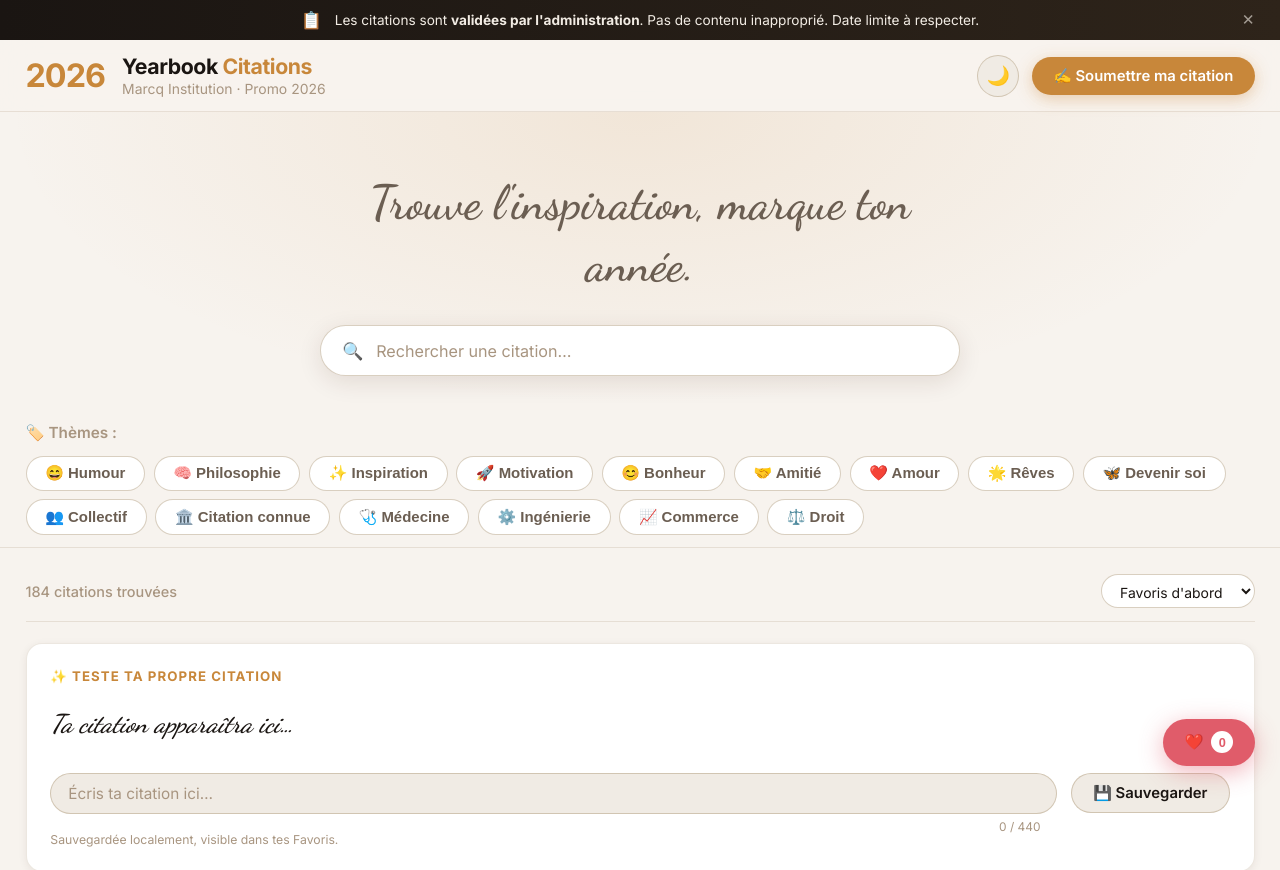
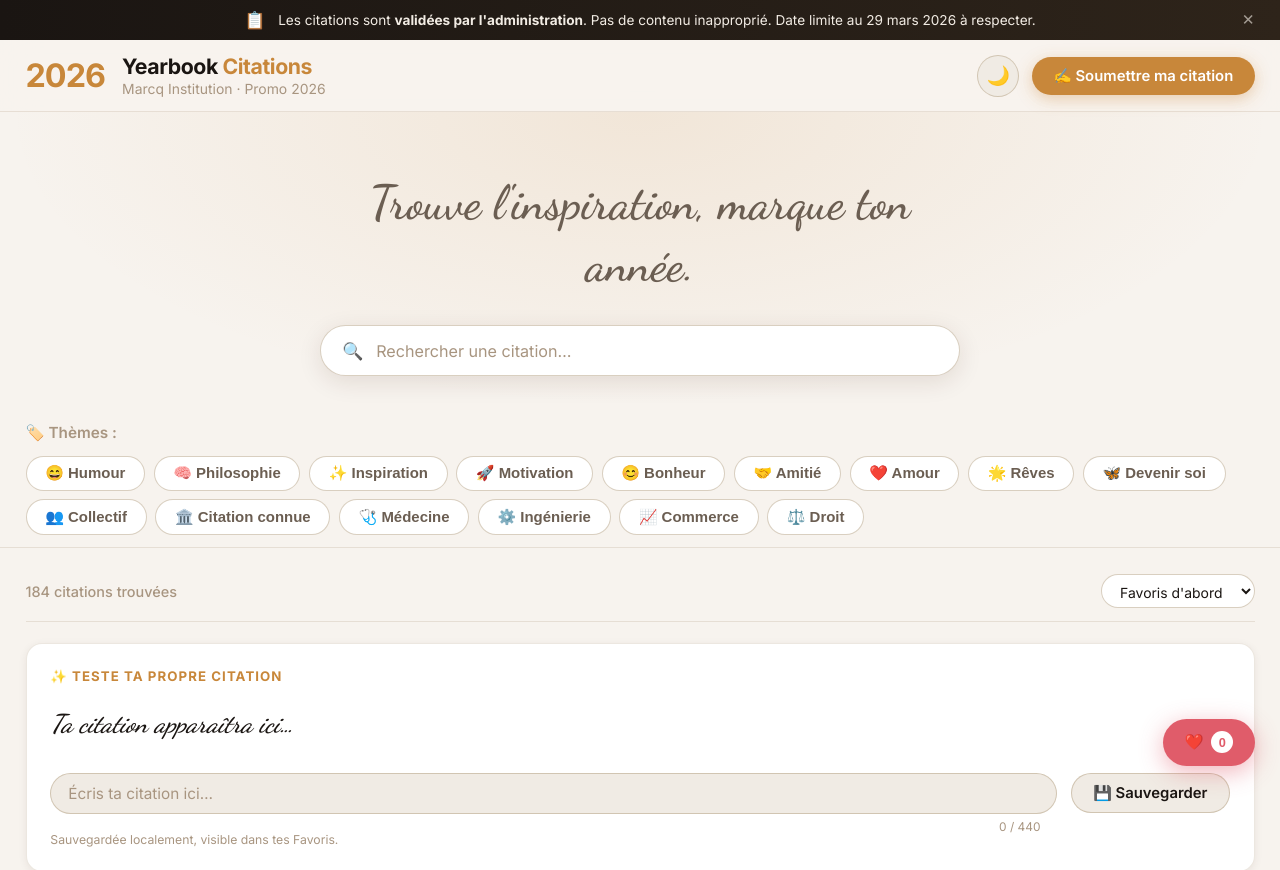
Before and after one commit to Beta-Way/YearBook-2026-page-citation, a plain HTML site: page index.html in a window 1280 px wide. Shown: the top 870 px of the page. Drawn offline with Linux system fonts and the light colour scheme.

Commit message:
date limite

```diff
--- a/index.html
+++ b/index.html
@@ -22,8 +22,8 @@
   <!-- ===== BANNER ===== -->
   <div id="banner" role="banner" aria-label="Information importante">
     <span class="banner-icon">📋</span>
-    <span>Les citations sont <strong>validées par l'administration</strong>. Pas de contenu inapproprié. Date limite à
-      respecter.</span>
+    <span>Les citations sont <strong>validées par l'administration</strong>. Pas de contenu inapproprié. Date limite au
+      29 mars 2026 à respecter.</span>
     <button id="banner-close" aria-label="Fermer le bandeau">✕</button>
   </div>
 
@@ -133,7 +133,7 @@
 
   <!-- ===== FOOTER ===== -->
   <footer id="main-footer">
-    <p>Fait avec ❤️ pour la <strong>Promo 2026</strong> · Marcq Institution</p>
+    <p>Fait avec ❤️ pour la <strong>Promo 2026</strong> de Marcq Institution</p>
     <p class="footer-sub">Site statique · Données stockées localement dans votre navigateur</p>
     <button id="footer-reset" class="btn btn-ghost footer-reset-btn"
       title="Supprime toutes tes données locales (favoris, citations perso) et recharge la page">
```
